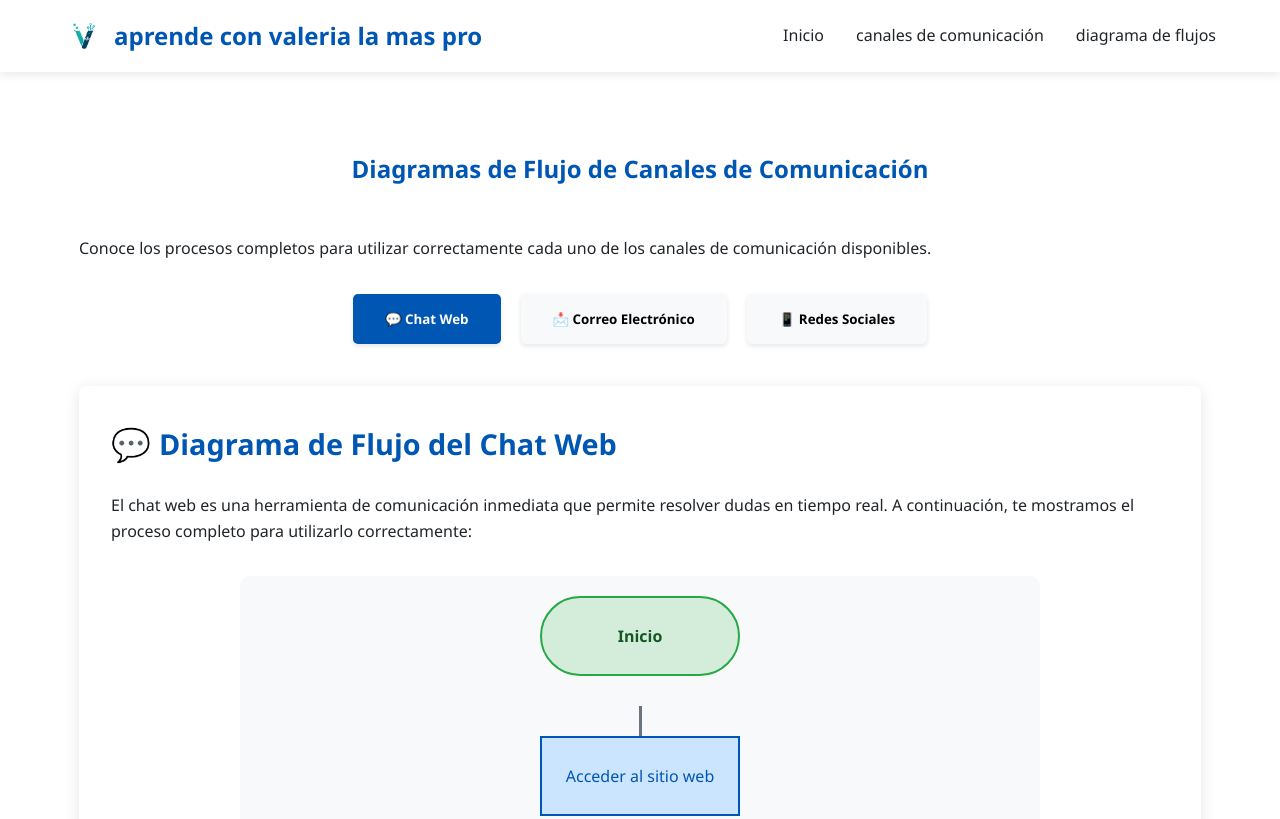
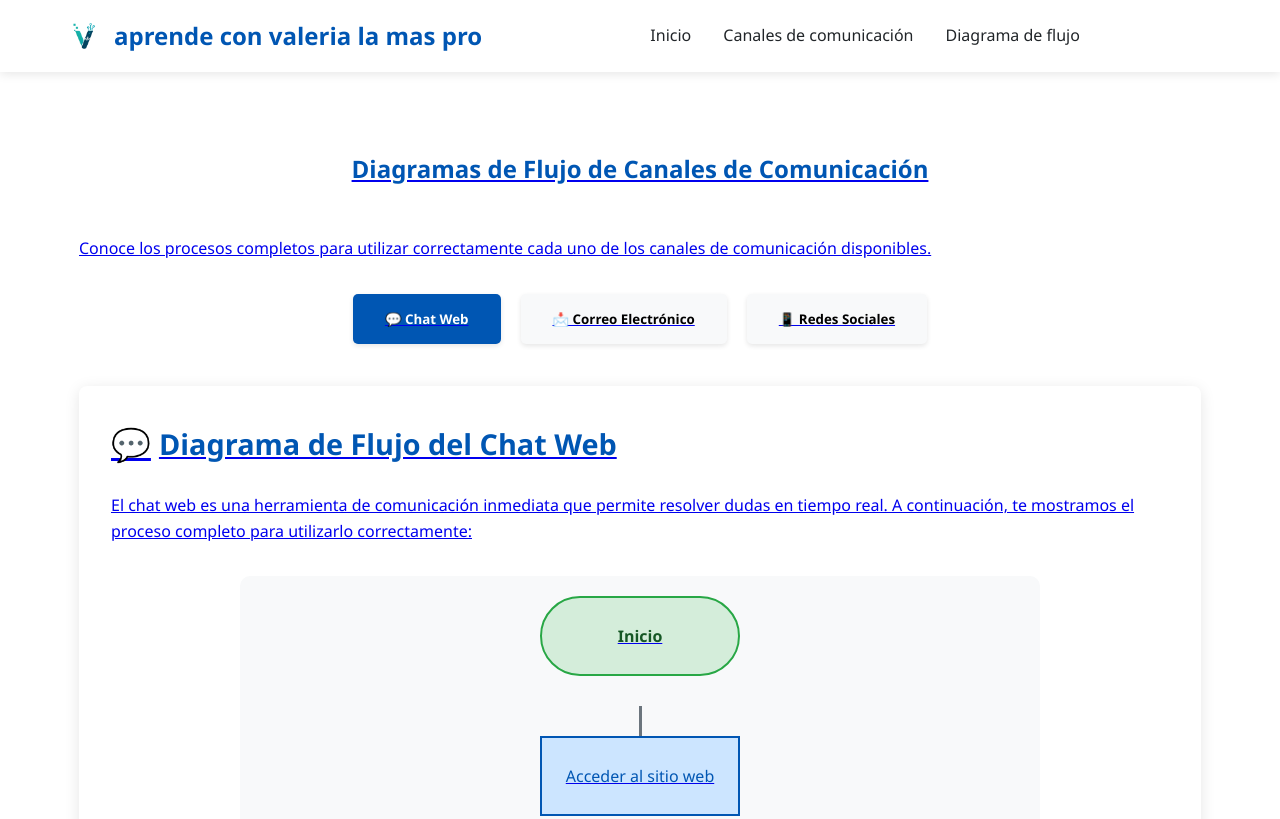
Before and after one commit to valerialamaspro/valerialamaspro.io, a plain HTML site: page 3.html in a window 1280 px wide. Shown: the top 819 px of the page. Drawn offline with Linux system fonts and the light colour scheme.

Commit message:
Update 3.html

```diff
--- a/3.html
+++ b/3.html
@@ -541,10 +541,10 @@
             <button class="menu-toggle" id="menuToggle">☰</button>
             <nav>
                 <ul id="navMenu">
-                    <li><a href="index.html">Inicio</a></li>
-                    <li><a href="2.html">canales de comunicación  </a></li>
-                    <li><a href="3.html">diagrama de flujos</a></li>
 
+<li><a href="index.html">Inicio</a></li>
+                    <li><a href="2.html">Canales de comunicación  </a></li>
+                    <li><a href="3.html">Diagrama de flujo
 
                 </ul>
             </nav>
```
